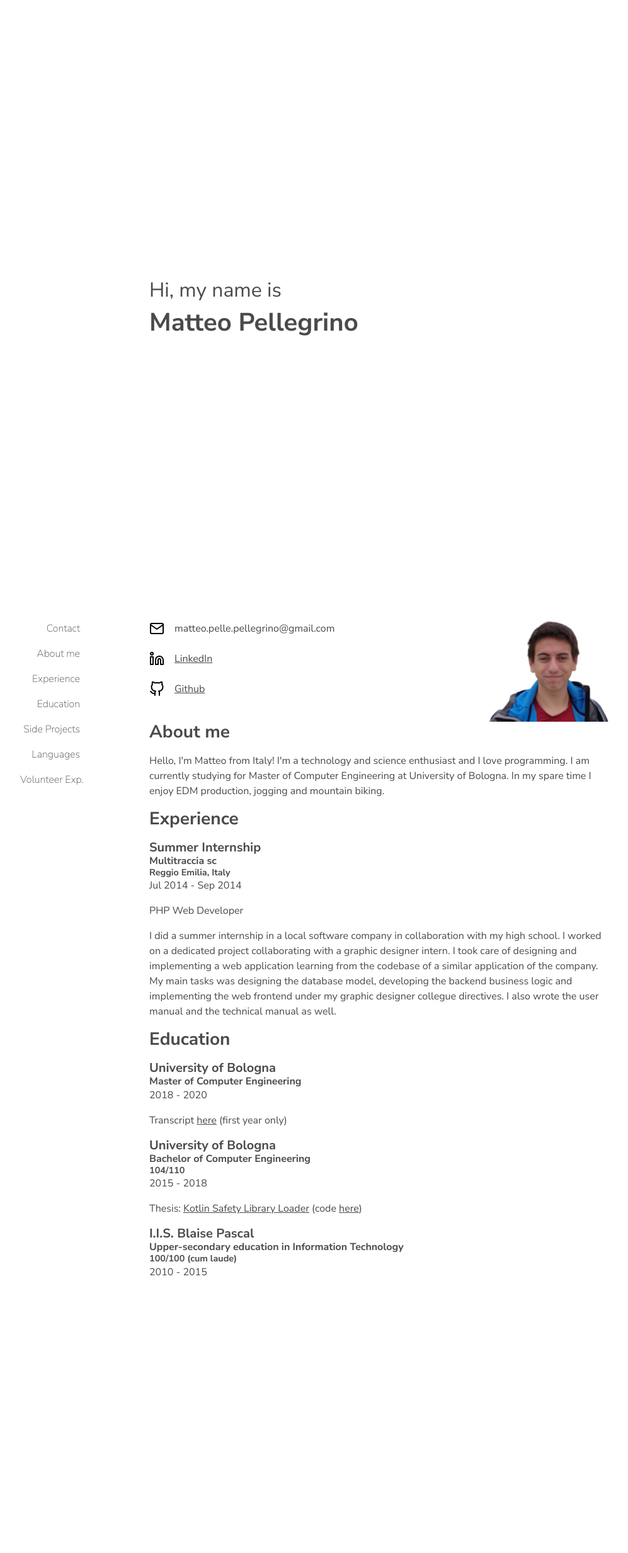
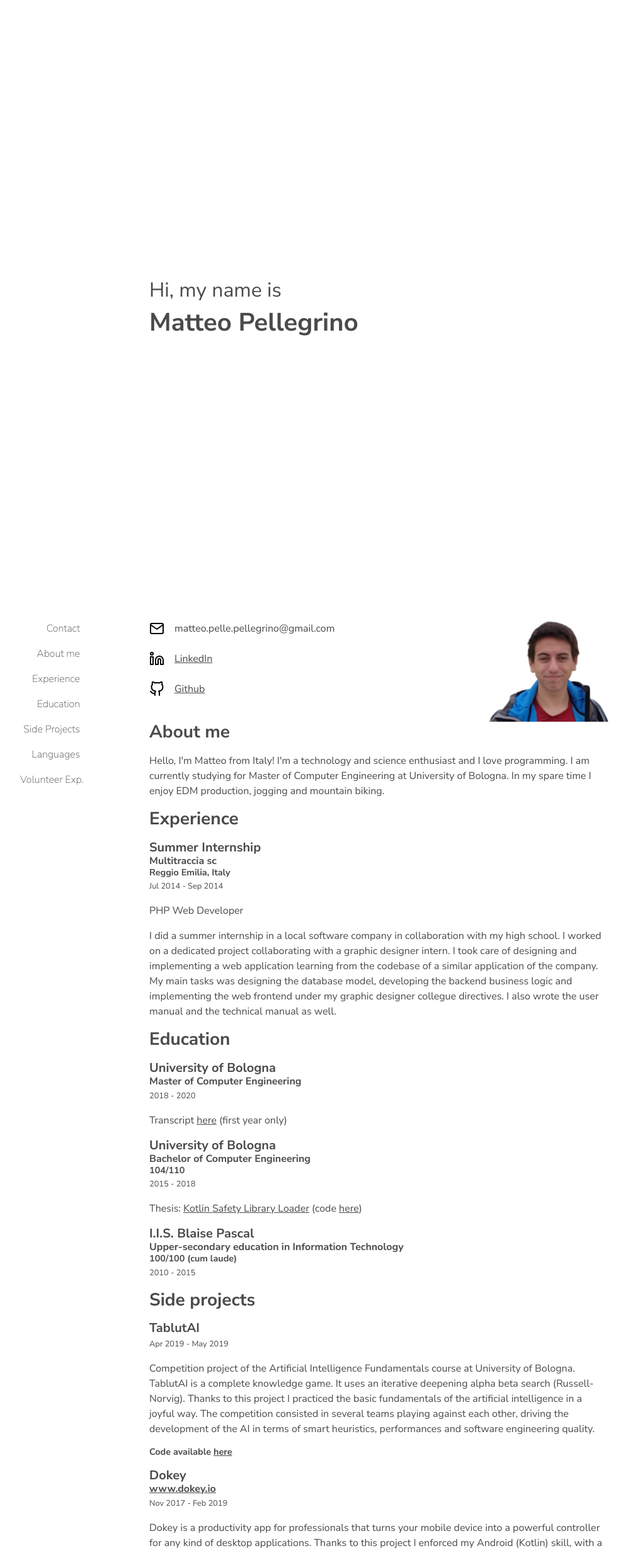
Before and after one commit to arabello/arabello.github.io, a Jekyll site: the page built from index.md, in a window 1280 px wide. Shown: the whole page at 63% size, without its empty margins (38-1035 px from the left). Built offline with Jekyll 4.4.1, drawn with Linux system fonts in a browser that asks for light colours; some of the changed text lies outside the part shown.

Commit message:
Add side projects

```diff
--- /dev/null
+++ b/_data/projects.yml
@@ -0,0 +1,35 @@
+- title: TablutAI
+  url-md:
+  startdate: Apr 2019
+  enddate: May 2019
+  repo-url-md: 'Code available [here](https://github.com/arabello/tablutai)'
+  content: 'Competition project of the Artificial Intelligence Fundamentals course at University of Bologna.
+TablutAI is a complete knowledge game. It uses an iterative deepening alpha beta search (Russell-Norvig).
+
+Thanks to this project I practiced the basic fundamentals of the artificial intelligence in a joyful way. The competition consisted in several teams playing against each other, driving the development of the AI in terms of smart heuristics, performances and software engineering quality.'
+- title: Dokey
+  url-md: '[www.dokey.io](https://dokey.io)'
+  startdate: Nov 2017
+  enddate: Feb 2019
+  repo-url-md: 'Code available [here](https://github.com/arabello/dokey-android)'
+  content: 'Dokey is a productivity app for professionals that turns your mobile device into a powerful controller for any kind of desktop applications.
+
+Thanks to this project I enforced my Android (Kotlin) skill, with a particular focus to efficient and dynamic custom views. I also took care of the UI/UX design of the entire platform and brand.
+
+Dokey was involved into the application program of AlmaCube, a startup incubator in Bologna. During this experience I learned about startup environment and lean approach.'
+- title: S.A.M.
+  url-md:
+  startdate: Nov 2017
+  enddate: Feb 2019
+  repo-url-md: 'Code available [here](https://github.com/arabello/sam)'
+  content: 'SAM (Software Architecture Metrics) is a naive tool that analyzes Scala source code retrieving module-level metrics helpful to the software architect. The project was born as an educational project for the Languages and Computational Models course at University of Bologna and it is my first approach to either Scala and Clean Architecture.
+
+Developing SAM helped me to learn multi-paradigm software with a special focus on functional programming. Also, I was able to concretely apply the concepts of the Clean Architecture from the homonymous book by Robert Martin.'
+- title: Kotlin Safety Library Loader
+  url-md: 'PDF available [here](res/Thesis.pdf)'
+  startdate: Apr 2018
+  enddate: Jun 2018
+  repo-url-md: 'Code available [here](https://github.com/arabello/KSLL)'
+  content: 'Bachelor degree thesis. Development of an Android module which allow to dynamically download libraries in Kotlin/Android with digital signature checking at runtime.
+
+The project will be used in an academic app for public transport mobility. The idea is to prevent personal user data spreading to third-party cloud systems, providing an alternative solution which aims to download executable code, elaborating personal data on the user device only.'
--- a/_includes/row-item.html
+++ b/_includes/row-item.html
@@ -13,4 +13,8 @@
     {% endif %}
     <p class="mt-3 mb-3">{{ include.desc }}</p>
     <p>{{ include.content | markdownify}}</p>
+
+    {% if include.repo-url %}
+        <p><h6>{{ include.repo-url }}</h6></p>
+    {% endif %}
 </div>
--- a/_layouts/singlepage.html
+++ b/_layouts/singlepage.html
@@ -1,9 +1,12 @@
 ---
 layout: default
 ---
+
 {% include contacts.html %}
+
 <h3 class="mb-3">About me</h3>
 {% include aboutme.html %}
+
 <h3 class="mb-3">Experience</h3>
 {% for item in site.data.experiences %}
     {% capture period %}
@@ -17,6 +20,7 @@ layout: default
         desc=item.desc
         content=item.content %}
 {% endfor %}
+
 <h3 class="mb-3">Education</h3>
 {% for item in site.data.education %}
 {% capture period %}{{ item.startdate }} - {{ item.enddate }}{% endcapture %}
@@ -27,3 +31,16 @@ layout: default
         subcaption=period
         content=item.content %}
 {% endfor %}
+
+<h3 class="mb-3">Side projects</h3>
+{% for item in site.data.projects %}
+{% capture period %}{{ item.startdate }} - {{ item.enddate }}{% endcapture %}
+{% capture url %}{{ item.url-md | markdownify }} {% endcapture %}
+{% capture repo-url %}{{ item.repo-url-md | markdownify }} {% endcapture %}
+    {% include row-item.html
+        title=item.title
+        subtitle=url
+        repo-url=repo-url
+        subcaption=period
+        content=item.content %}
+{% endfor %}
--- a/_sass/row-item.scss
+++ b/_sass/row-item.scss
@@ -3,6 +3,12 @@
     h4, h5, h6{
         font-weight: 600;
         margin: 0;
+
+        /* markdownify generates <p> tag. Reset it */
+        p{
+            margin: 0;
+            padding: 0;
+        }
     }
 
     h4{
@@ -17,7 +23,7 @@
         font-size: 0.9rem;
     }
 
-    &-date{
+    &-subcaption{
         font-size: 0.8rem;
     }
 
```
